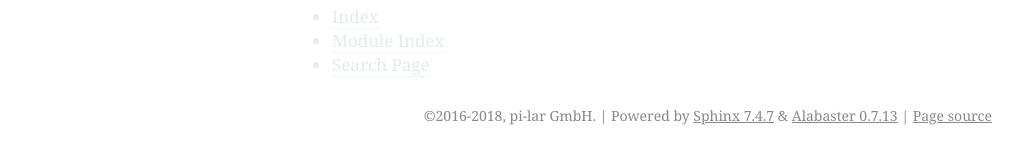
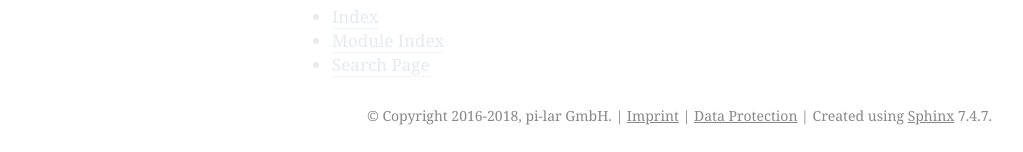
Before and after one commit to pi-lar/neuropil, a Sphinx documentation site: the page built from doc/source/index.rst, in a window 1280 px wide and 900 px high, scrolled down 1047 px. Shown: the part 745-897 px from the top of the window, without its empty margins (118-1141 px from the left). Built offline with Sphinx 7.4.7, drawn with Linux system fonts in a browser that asks for light colours.

Commit message:
Data Protection links

```diff
--- a/doc/source/_templates/layout.html
+++ b/doc/source/_templates/layout.html
@@ -6,3 +6,23 @@
 </p>
 {{ super() }}
 {%- endblock %}
+
+{% block footer %}
+<div class="footer" role="contentinfo">
+  {%- if show_copyright %}
+    {%- if hasdoc('copyright') %}
+      {% trans path=pathto('copyright'), copyright=copyright|e %}&#169; <a href="{{ path }}">Copyright</a> {{ copyright }}.{% endtrans %} |
+    {%- else %}
+      {% trans copyright=copyright|e %}&#169; Copyright {{ copyright }}.{% endtrans %} |
+    {%- endif %}
+  {%- endif %}
+  {%- if last_updated %}
+     {% trans last_updated=last_updated|e %}Last updated on {{ last_updated }}.{% endtrans %} |
+  {%- endif %}
+  <a href="http://www.neuropil.org#imprint">Imprint</a> |
+  <a href="http://www.neuropil.org#privacy">Data Protection</a>
+  {%- if show_sphinx %}
+    | {% trans sphinx_version=sphinx_version|e %}Created using <a href="http://sphinx-doc.org/">Sphinx</a> {{ sphinx_version }}.{% endtrans %}
+  {%- endif %}
+</div>
+{% endblock %}
```
